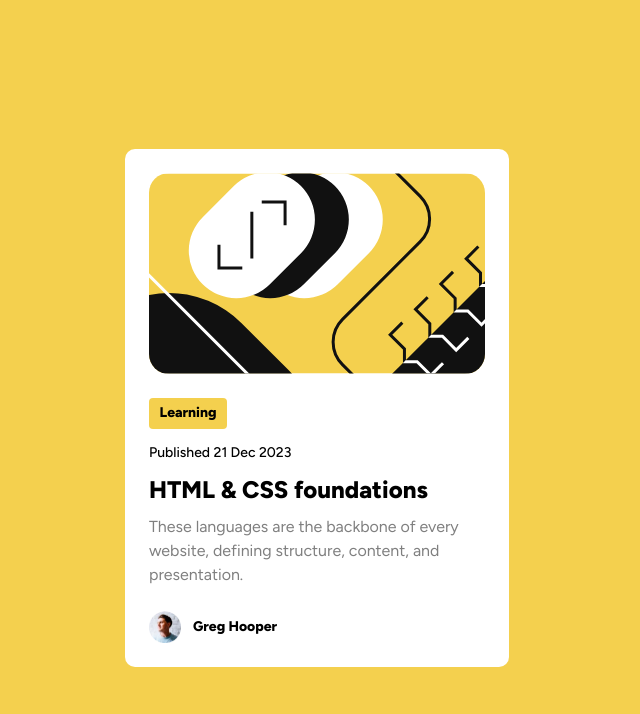
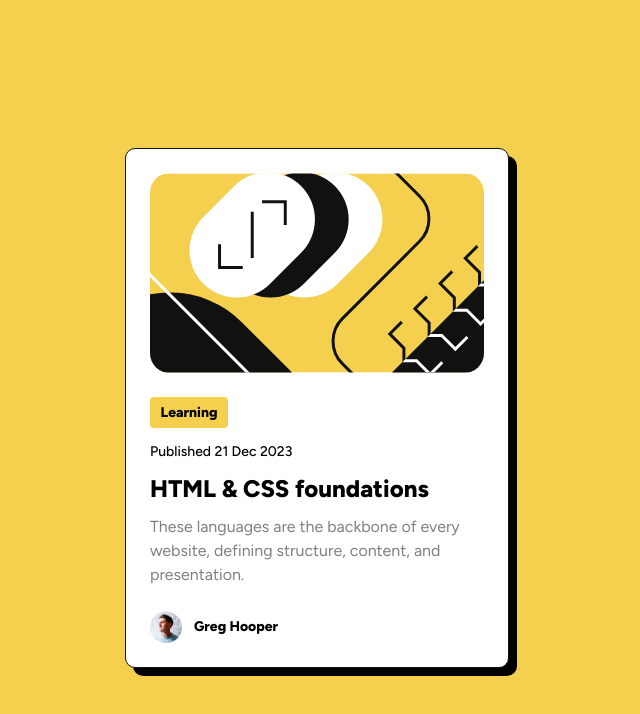
Before and after one commit to Masseh2025/Blog-preview-card, a plain HTML site: page blog-preview-card-main/index.html in a window 1280 px wide. Shown: the whole page, without its empty margins (323-963 px from the left). Drawn offline with Linux system fonts and the light colour scheme.

Commit message:
added shadows to the card

```diff
--- a/blog-preview-card-main/style.css
+++ b/blog-preview-card-main/style.css
@@ -119,6 +119,8 @@ body {
   width: 384px;
   border-radius: 10px;
   line-height: 150%;
+  border: 1px solid var(--black);
+  box-shadow: 8px 8px 0px 0px #000;
 }
 
 .card__illustration {
```
